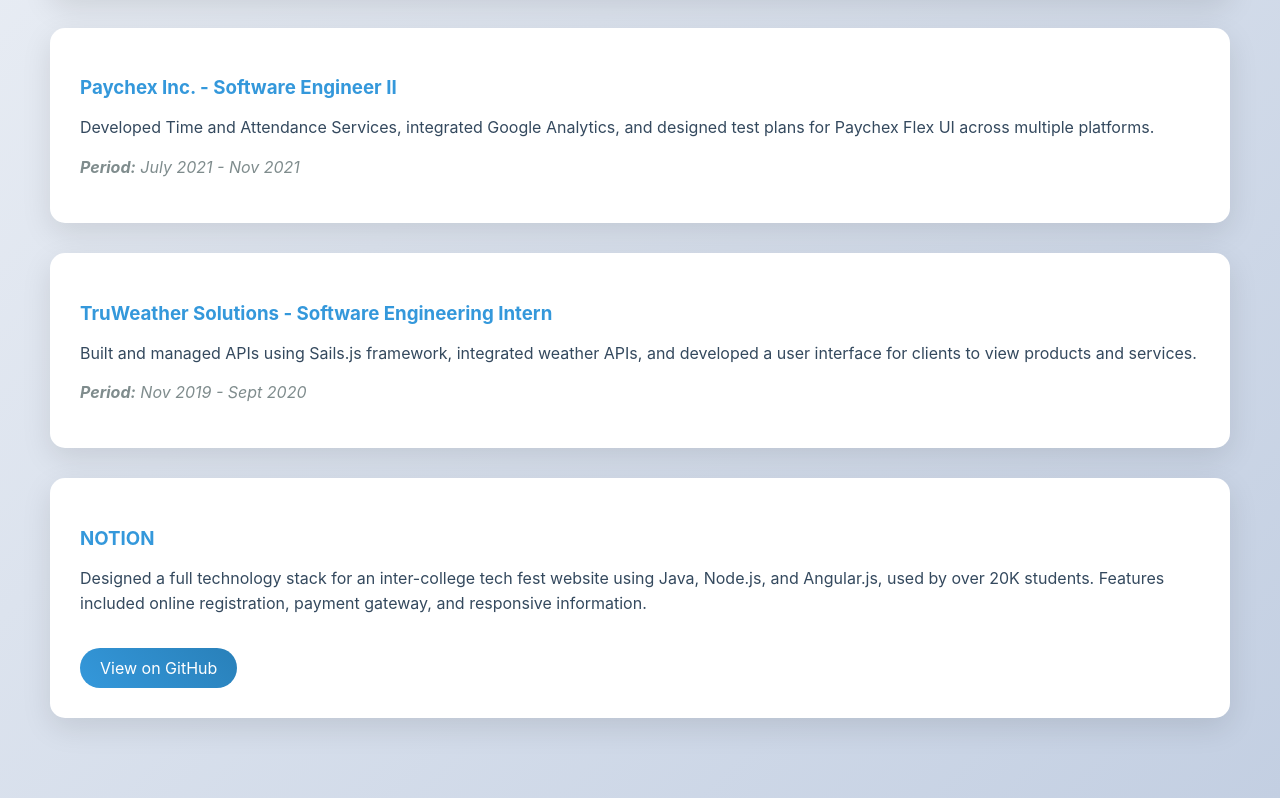
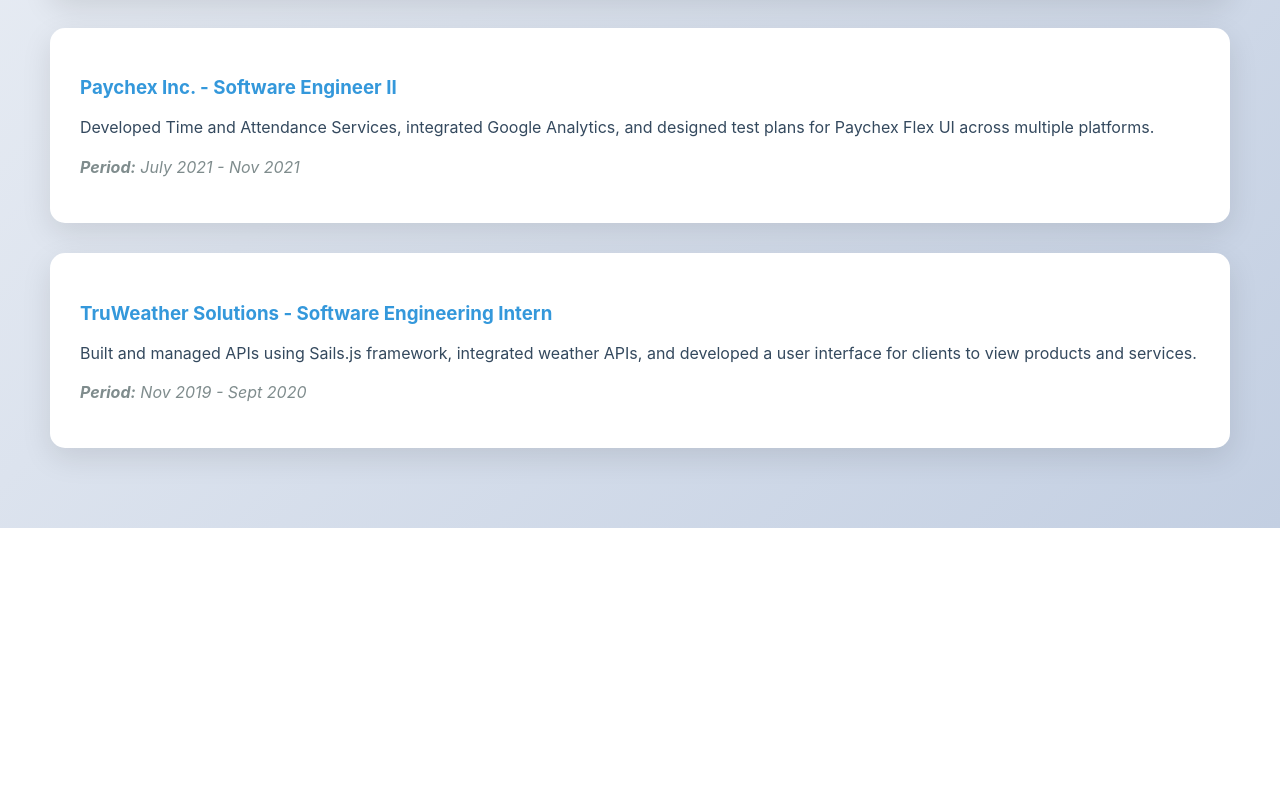
Before and after one commit to shasha1908/shashwat-portfolio, a React (Create React App) app: page /projects in a window 1280 px wide. Shown: the part 928-1726 px from the top of the page. After the commit the page ends 1456 px from the top, so only its background shows below. Built offline with nearby package versions, Linux system fonts and the light colour scheme.

Commit message:
Seventh commit

```diff
--- a/src/components/Projects.js
+++ b/src/components/Projects.js
@@ -83,11 +83,6 @@
         description: "Built and managed APIs using Sails.js framework, integrated weather APIs, and developed a user interface for clients to view products and services.",
         period: "Nov 2019 - Sept 2020"
     },
-    {
-        title: "NOTION",
-        description: "Designed a full technology stack for an inter-college tech fest website using Java, Node.js, and Angular.js, used by over 20K students. Features included online registration, payment gateway, and responsive information.",
-        github: "https://github.com/yourusername/notion-project"
-    },
 ];
 
 const Projects = () => {
```
